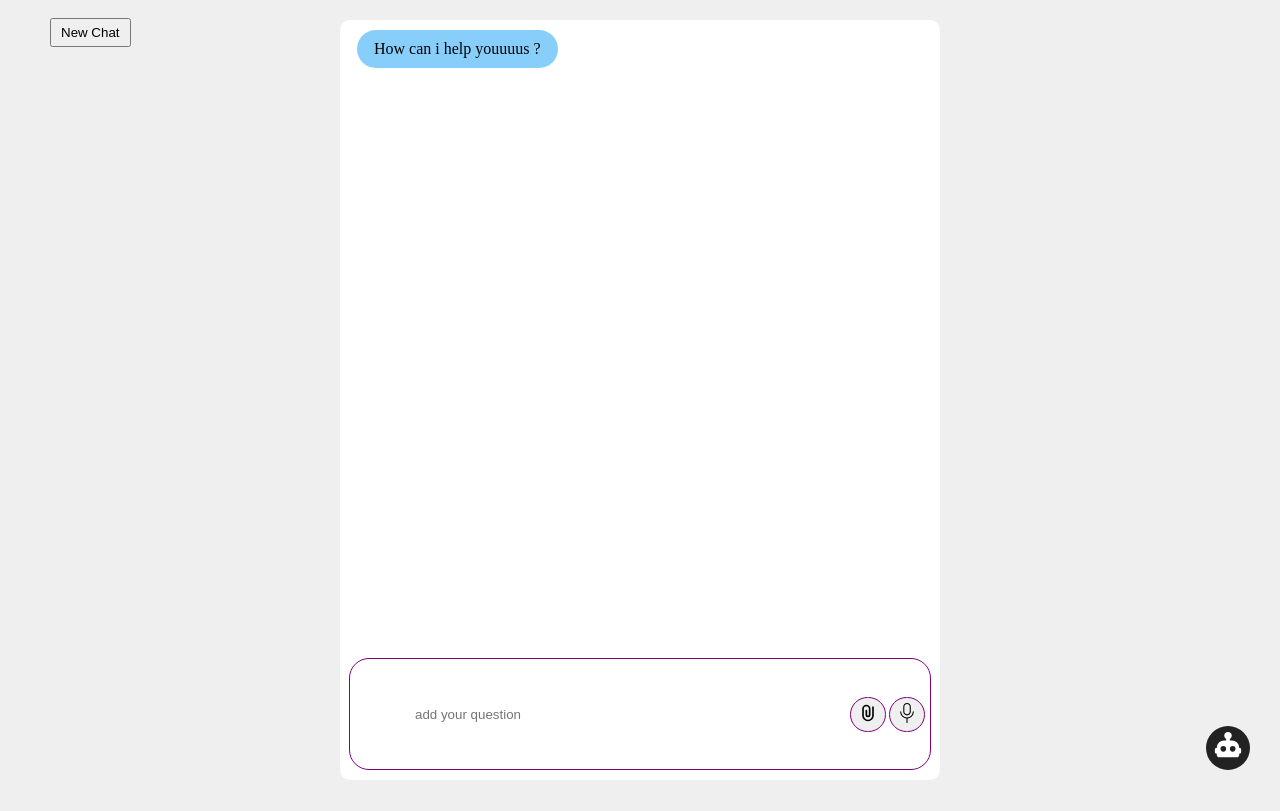
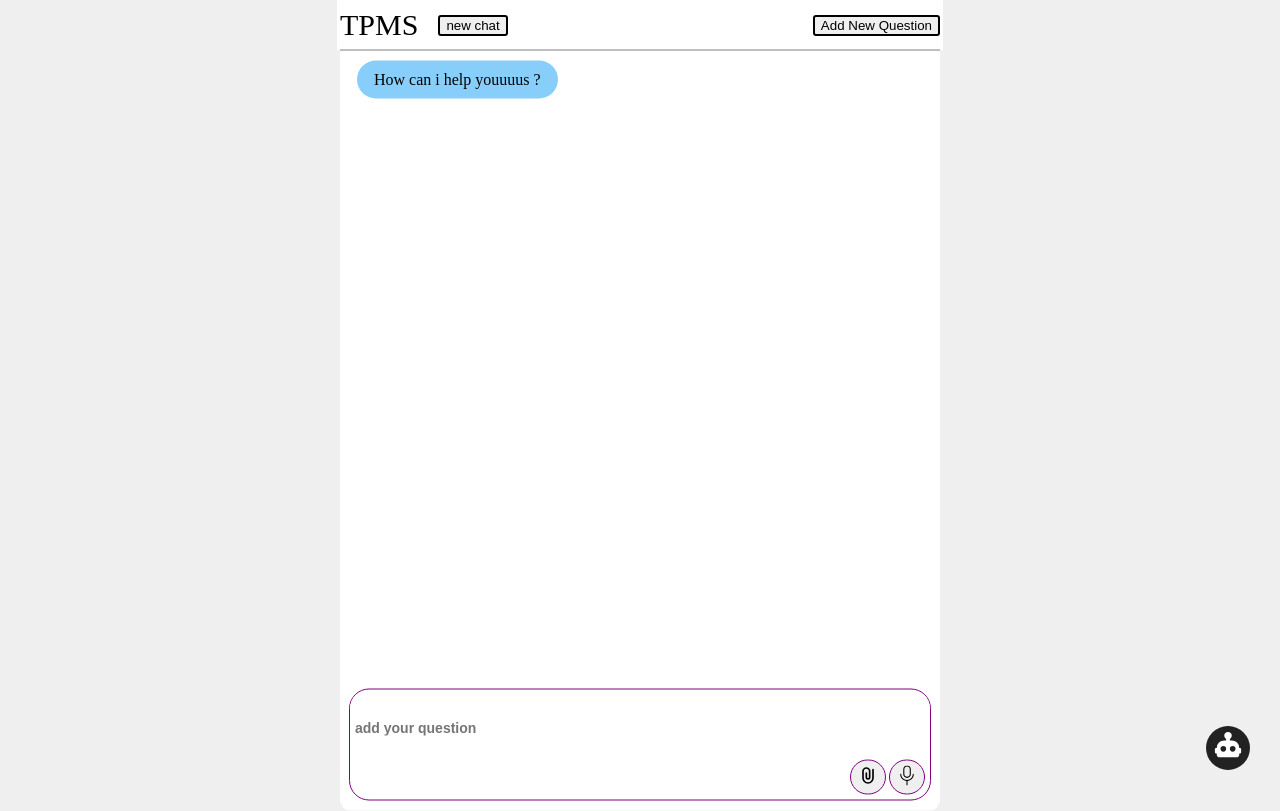
Before and after one commit to justToHost/ollama-chat-bot, a website built with Vite: page src/client/index.html in a window 1280 px wide. Built offline with nearby package versions, Linux system fonts and the light colour scheme.

Commit message:
navbr added ready for adminship

```diff
--- a/src/client/components/handleNewConversation.js
+++ b/src/client/components/handleNewConversation.js
@@ -40,8 +40,9 @@ async function createNewConversation(title){
         </div>
 
         <div class="chat-input-panel">
-              <div id="preview"></div>
+
             <input class="inputMsg" type="text" required placeholder="add your question">
+            <div class="input-lower-div">
              <div class="file-upload-buttons">
                 <button class="upload-file">
                 <svg xmlns="http://www.w3.org/2000/svg" width="200" height="200" viewBox="0 0 24 24"><path fill="none" stroke="#000000" stroke-linecap="round" stroke-linejoin="round" stroke-width="2" d="M10 9v5a2 2 0 0 0 2 2v0a2 2 0 0 0 2-2V7a4 4 0 0 0-4-4v0a4 4 0 0 0-4 4v8a6 6 0 0 0 6 6v0a6 6 0 0 0 6-6V5"/></svg>
@@ -56,6 +57,9 @@ async function createNewConversation(title){
                    <svg xmlns="http://www.w3.org/2000/svg" width="200" height="200" viewBox="0 0 24 24"><path fill="#000000" d="M13 18v-8l3.5 3.5l1.42-1.42L12 6.16l-5.92 5.92L7.5 13.5L11 10v8h2M12 2a10 10 0 0 1 10 10a10 10 0 0 1-10 10A10 10 0 0 1 2 12A10 10 0 0 1 12 2Z"/></svg>
                 </button>
              </div>
+             <div id="preview"></div>
+            </div>
+
         </div>
     </div>
 
--- a/src/client/components/main.js
+++ b/src/client/components/main.js
@@ -11,6 +11,8 @@ import newChatBtn from './newChatBtn.js'
 import handleSendIconToggle from './handleSendIconToggle.js'
 import loadPrevMessages from './loadPrevMessages.js'
 import { scrollToBottom } from './handle-submit-message.js'
+import navbar from './navbar.js'
+
 
 document.querySelector('#app').innerHTML = homeFirstLoad()
 
@@ -19,9 +21,6 @@ if(performance.getEntriesByType('navigation')[0].type === 'navigate'){
   const conversationId = localStorage.getItem('conversationId')
       conversationId && localStorage.removeItem('conversationId')
 }
-
-
-
 
 
 window.addEventListener('DOMContentLoaded', async(e)=>{
@@ -48,12 +47,14 @@ window.addEventListener('DOMContentLoaded', async(e)=>{
 function homeFirstLoad(){
   return  `
 
-     ${newChatBtn()}
+  <main>
+    ${navbar()}
+    ${newChatBtn()}
       ${firstChatPageLoad()}
       ${loadBot()}
+  </main>
 `
 }
-
 
 sendQuestion(document.querySelector('.submit-question-btn'))
 handleBotClick(document.querySelector('.bot'))
--- /dev/null
+++ b/src/client/components/navbar.js
@@ -0,0 +1,21 @@
+
+const navbar = () => {
+  return `<nav>
+      <div class="innerNav">
+      <div class="left">
+        <div class="logo">TPMS</div>
+        <button class="new">new chat</button>
+      </div>
+
+      <div class="right">
+        <div class="new_question">
+          <button class="addNewQuestion">Add New Question</button>
+        </div>
+      </div>
+      </div>
+    </nav>
+  `
+
+}
+
+export default navbar
--- a/src/client/styles/style.css
+++ b/src/client/styles/style.css
@@ -22,6 +22,43 @@ body{
     cursor: pointer;
 }
 
+nav{
+    width: 100%;
+    position: fixed;
+    top: 0;
+    left: 0;
+    background: #efefef;
+}
+
+.innerNav{
+    display: flex;
+    justify-content: space-between;
+    align-items: center;
+    height: 50px;
+    max-width: 600px;
+    width: 100%;
+    margin: 0 auto;
+    background: #fff;
+    padding: 0 3px;
+}
+
+.innerNav .left {
+        display: flex;
+    gap: 20px;
+}
+
+.innerNav .left .logo{
+    font-size: 30px;
+}
+
+.innerNav .left button{
+    align-self: center;
+}
+
+.innerNav button{
+    border: 2px solid #000;
+    border-radius: 3px;
+}
 .container.activate{
     display: flex;
 }
@@ -29,7 +66,7 @@ body{
 .container{
   position: absolute;
   max-width: 600px;
-  width: 70%;
+  width: 100%;
   left: 50%;
   top: 50%;
   transform: translate(-50%,-50%);
@@ -39,7 +76,10 @@ body{
   height: 95%;
   overflow: auto;
   border-radius: 10px;
-  /* display: none; */
+  margin-top: 30px;
+  border-top-right-radius: 0;
+  border-top-left-radius: 0;
+  border-top: 1px solid #000;
 }
 
 
@@ -77,6 +117,7 @@ body{
 
 .chat-input-panel{
     display: flex;
+    flex-direction: column;
     align-items: center;
     width: 95%;
     border: 1px solid purple;
@@ -95,6 +136,15 @@ body{
     background-color: none;
     padding: 10px;
     height: 100%;
+    font-size: 14px;
+    font-weight: bold;
+}
+
+.chat-input-panel .input-lower-div{
+    width: 100%;
+    display: flex;
+    justify-content: space-between;
+    flex-direction: row-reverse;
 }
 
 .chat-input-panel .file-upload-buttons{
@@ -145,3 +195,17 @@ body{
 .submit-question-btn.show{
     display: inline-block;
 }
+
+
+
+
+@media (max-width: 728px) {
+    body {
+        background-color: blue;
+    }
+
+    .chat-input-panel {
+        padding: 20px 3px;
+        height: auto;
+    }
+}
--- a/src/server/server.js
+++ b/src/server/server.js
@@ -16,7 +16,7 @@ import { systemInfo } from "./systemInfo.js";
 import findBestMatch from "./utils/bestAnswer.js";
 import {franc} from "franc"
 
-let currentModel = 'openai/gpt-oss-20b' || 'openai/gpt-4o'
+let currentModel = 'openai/gpt-oss-20b' || 'openai/gpt-4o' || 'ofOllamaONE'
 
 dotenv.config()
 const app = express()
```
Also changed, not shown: src/client/index.html (+1 -0 lines), 1 other file.
